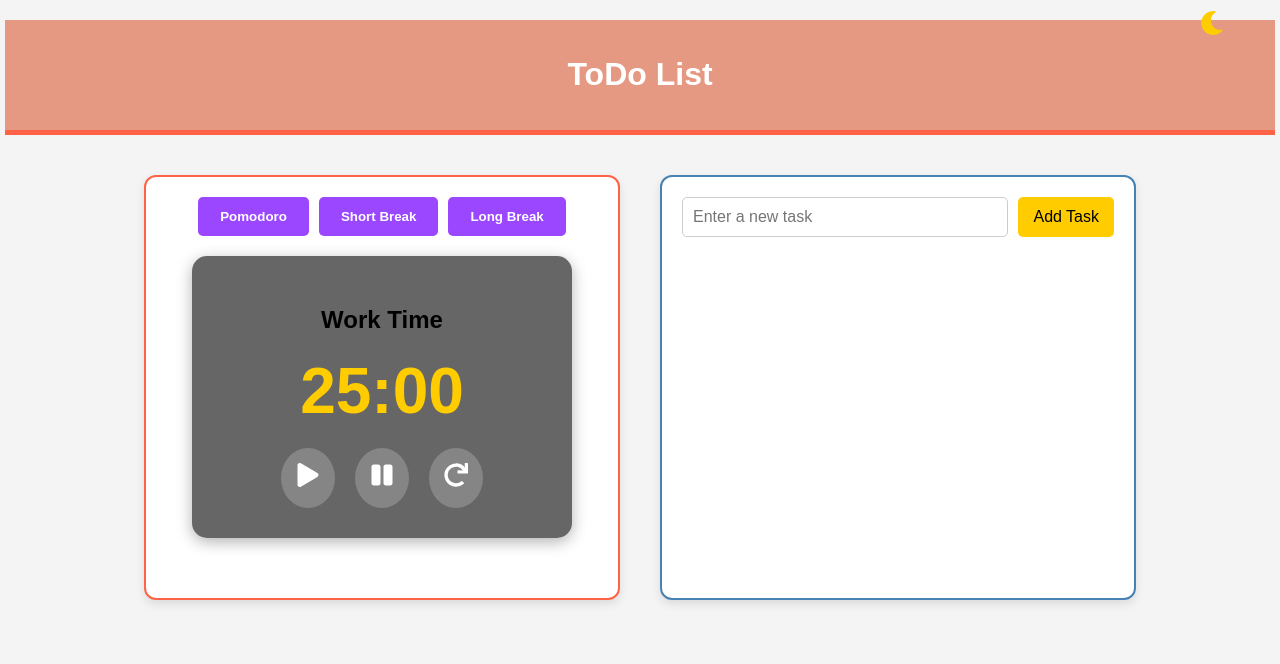
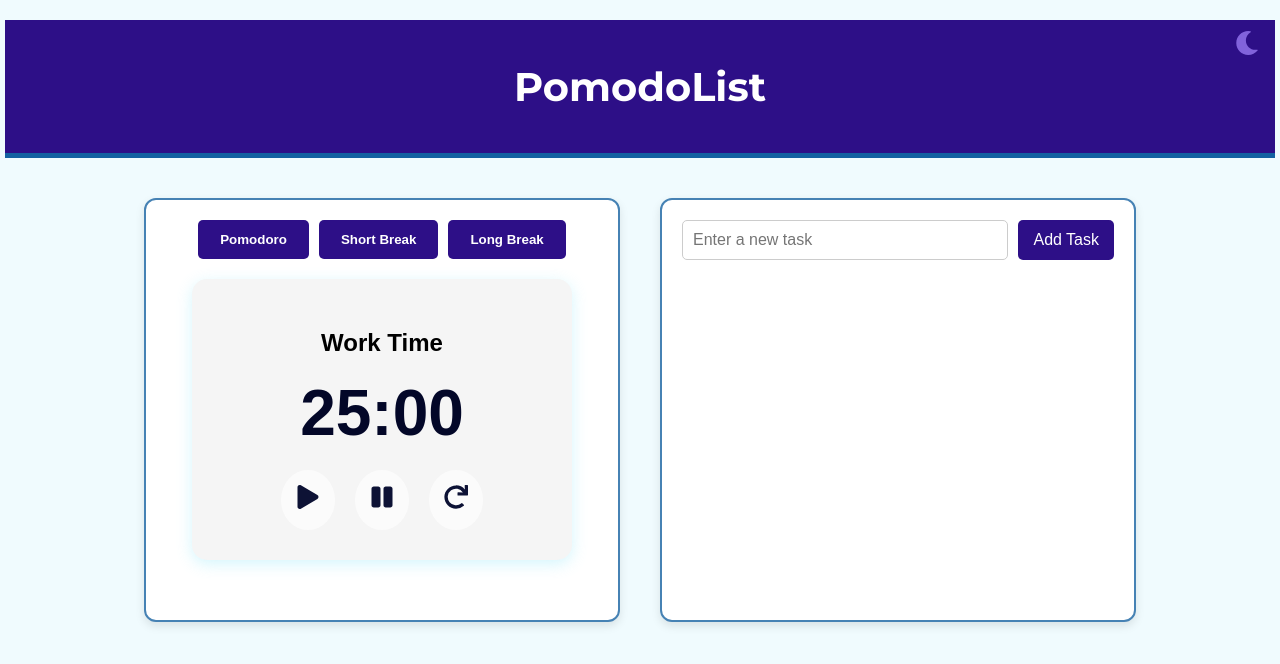
Before and after one commit to Kamilakadze/frontend_MC, a React (Create React App) app: page / in a window 1280 px wide. Shown: the top 664 px of the page. Built offline with nearby package versions, Linux system fonts and the light colour scheme.

Commit message:
поменяли цвета шрифты

```diff
--- a/public/index.html
+++ b/public/index.html
@@ -10,6 +10,7 @@
       content="Web site created using create-react-app"
     />
     <link rel="apple-touch-icon" href="%PUBLIC_URL%/logo192.png" />
+    <link href="https://fonts.googleapis.com/css2?family=Montserrat:wght@400;700&display=swap" rel="stylesheet">
     <!--
       manifest.json provides metadata used when your web app is installed on a
       user's mobile device or desktop. See https://developers.google.com/web/fundamentals/web-app-manifest/
--- a/src/App.js
+++ b/src/App.js
@@ -29,7 +29,7 @@ const App = () => {
             <div className={styles.headerContainer}>
                 <ThemeSwitcher className={styles.themeButton} />
                 <div className={styles.headerContent}>
-                    <h1 className={styles.title}>ToDo List</h1>
+                    <h1 className={styles.title}>PomodoList</h1>
                 </div>
             </div>
 
--- a/src/styles/App.module.css
+++ b/src/styles/App.module.css
@@ -1,12 +1,12 @@
 /* Общий контейнер */
 .appContainer {
-  background-color: #f4f4f4;
+  background-color: #f0fbfe;
   min-height: 100vh;
   display: flex;
   flex-direction: column;
   align-items: center;
   padding: 20px;
-  font-family: 'Arial', sans-serif;
+  font-family: 'Bebas Neue', sans-serif;
 }
 
 /* Контейнер для таймера и туду-листа */
@@ -29,7 +29,7 @@
   padding: 20px;
   border-radius: 12px;
   box-shadow: 0px 4px 10px rgba(0, 0, 0, 0.1);
-  border: 2px solid #ff6347;
+  border: 2px solid #4682b4;
 }
 
 /* Туду-лист справа */
@@ -49,15 +49,17 @@
 .headerContainer {
   text-align: center;
   padding: 15px;
-  background-color: #e69982;
+  background-color: #2d0f87;
   color: white;
   width: 100%;
-  border-bottom: 5px solid #ff6347;
+  border-bottom: 5px solid #1361a1;
 }
 
 .title {
-  font-size: 2rem;
+  font-size: 2.5rem;
   font-weight: bold;
+  font-family: 'Montserrat', sans-serif;
+
 }
 
 /* Кнопки навигации */
@@ -68,7 +70,7 @@
 }
 
 .navButton {
-  background-color: #9a47ff;
+  background-color: #2d0f87;
   border: none;
   padding: 10px 20px;
   border-radius: 5px;
@@ -80,7 +82,7 @@
 }
 
 .navButton:hover {
-  background-color: #df53e7;
+  background-color: #3f80f1;
   border: 2px solid white;
 }
 
--- a/src/styles/PomodoroTimer.module.css
+++ b/src/styles/PomodoroTimer.module.css
@@ -3,10 +3,10 @@
     flex-direction: column;
     align-items: center;
     justify-content: center;
-    background: rgba(0, 0, 0, 0.6);
+    background: #f5f5f5;
     padding: 30px;
     border-radius: 15px;
-    box-shadow: 0px 4px 15px rgba(0, 0, 0, 0.3);
+    box-shadow: 0px 4px 15px rgba(112, 226, 247, 0.3);
     width: 320px; /* Сделаем таймер шире */
     text-align: center;
     margin-bottom: 40px; /* Добавляем отступ перед туду-листом */
@@ -14,7 +14,7 @@
 
 .timerDisplay {
     font-size: 4rem; /* Увеличиваем цифры таймера */
-    color: #ffcc00;
+    color: #030728;
     font-weight: bold;
     margin-bottom: 20px;
 }
@@ -25,12 +25,12 @@
 }
 
 .timerControls button {
-    background: rgba(255, 255, 255, 0.2);
+    background: rgba(255, 255, 255, 0.651);
     border: none;
     padding: 15px;
     border-radius: 50%;
     cursor: pointer;
-    color: white;
+    color: rgb(13, 18, 53);
     font-size: 1.5rem;
     transition: background 0.3s ease;
 }
--- a/src/styles/TaskItem.module.css
+++ b/src/styles/TaskItem.module.css
@@ -33,5 +33,5 @@
 }
 
 .taskActions button:hover {
-    color: #ff6347;
+    color: #3f80f1;
 }
--- a/src/styles/TaskList.module.css
+++ b/src/styles/TaskList.module.css
@@ -19,8 +19,8 @@
 }
 
 .addButton {
-    background-color: #ffcc00;
-    color: black;
+    background-color: #2d0f87;
+    color: white;
     border: none;
     padding: 10px 15px;
     border-radius: 5px;
@@ -30,7 +30,7 @@
 }
 
 .addButton:hover {
-    background-color: #ffdb4d;
+    background-color: #3f80f1;
 }
 
 .taskList {
--- a/src/styles/ThemeSwitcher.module.css
+++ b/src/styles/ThemeSwitcher.module.css
@@ -1,14 +1,14 @@
 .themeSwitcher {
     position: absolute;
-    top: 10px;
-    right: 50px;
+    top: 30px;
+    right: 15px;
     background: none;
     border: none;
     cursor: pointer;
     font-size: 24px; /* Размер иконки */
-    color: #ffcc00; /* Цвет */
+    color: #8163db; /* Цвет */
     transition: color 0.3s;
 }
 .themeSwitcher:hover {
-    color: #ff9900; /* Цвет при наведении */
+    color: #be90ff; /* Цвет при наведении */
 }
```
